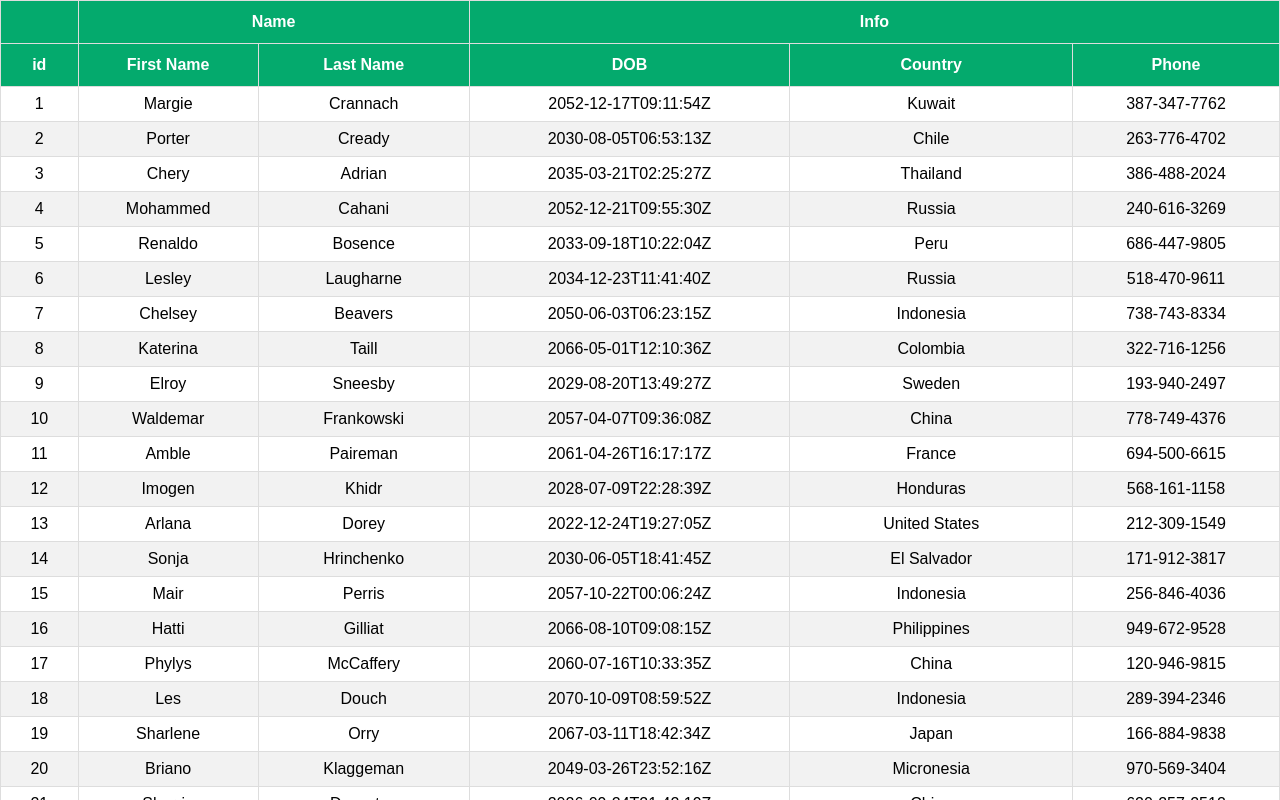
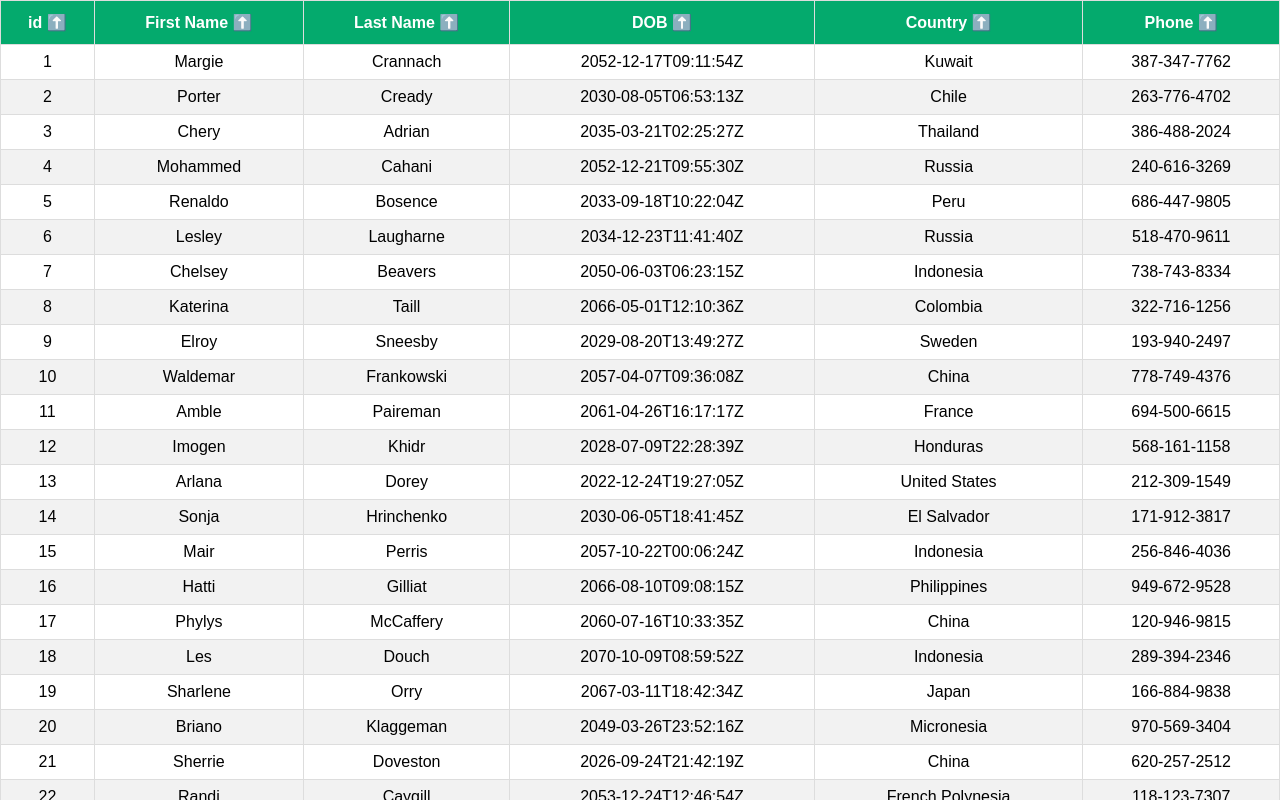
Before and after one commit to Reebal011/React_Table, a React (Create React App) app: page / in a window 1280 px wide. Shown: the top 800 px of the page. Built offline with nearby package versions, Linux system fonts and the light colour scheme.

Commit message:
Sorting table

```diff
--- a/src/App.js
+++ b/src/App.js
@@ -1,10 +1,11 @@
 import "./App.css";
 import BasicTable from "./components/BasicTable";
+import SortingTable from "./components/SortingTable";
 
 function App() {
   return (
     <div className="App">
-      <BasicTable />
+      <SortingTable />
     </div>
   );
 }
--- /dev/null
+++ b/src/components/SortingTable.js
@@ -0,0 +1,68 @@
+import React, { useMemo } from "react";
+import { useTable, useSortBy } from "react-table";
+import MOCK_DATA from "./MOCK_DATA/MOCK_DATA.json";
+import { COLUMNS } from "./columns";
+import "./table.css";
+const SortingTable = () => {
+  const columns = useMemo(() => COLUMNS, []);
+  const data = useMemo(() => MOCK_DATA, []);
+
+  const {
+    getTableBodyProps,
+    getTableProps,
+    rows,
+    prepareRow,
+    headerGroups,
+    footerGroups,
+  } = useTable(
+    {
+      columns,
+      data,
+    },
+    useSortBy
+  );
+
+  return (
+    <table {...getTableProps()}>
+      <thead>
+        {headerGroups.map((headerGroup) => (
+          <tr {...headerGroup.getHeaderGroupProps()}>
+            {headerGroup.headers.map((column) => (
+              <th {...column.getHeaderProps(column.getSortByToggleProps())}>
+                {column.render("Header")}
+                <span>
+                  {" "}
+                  {column.isSorted ? (column.isSortedDesc ? "⬇️" : "⬆️") : "⬆️"}
+                </span>
+              </th>
+            ))}
+          </tr>
+        ))}
+      </thead>
+      <tbody {...getTableBodyProps()}>
+        {rows.map((row) => {
+          prepareRow(row);
+          return (
+            <tr {...row.getRowProps()}>
+              {row.cells.map((cell) => {
+                return <td {...cell.getCellProps()}>{cell.render("Cell")}</td>;
+              })}
+            </tr>
+          );
+        })}
+      </tbody>
+      <tfoot>
+        {" "}
+        {footerGroups.map((footerGroup) => (
+          <tr {...footerGroup.getFooterGroupProps()}>
+            {footerGroup.headers.map((column) => (
+              <th {...column.getFooterProps()}>{column.render("Footer")}</th>
+            ))}
+          </tr>
+        ))}
+      </tfoot>
+    </table>
+  );
+};
+
+export default SortingTable;
```
